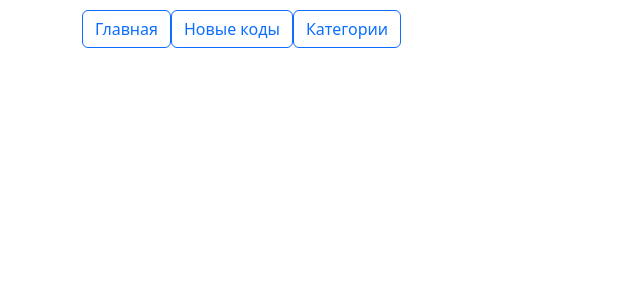
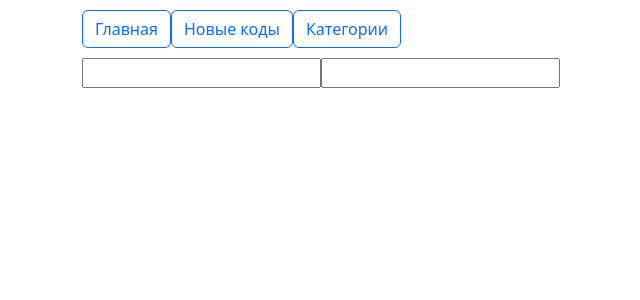
Before and after one commit to BaytoorJr/ens-tru-front-2.0, a React (Create React App) app: page /authorization in a window 1280 px wide. Shown: the top 300 px of the page, without its empty margins (0-640 px from the left). Built offline with nearby package versions, Linux system fonts and the light colour scheme.

Commit message:
feat: added form page

```diff
--- /dev/null
+++ b/src/pages/Authorization/index.js
@@ -0,0 +1,35 @@
+import React, { useState } from "react";
+import axios from "axios";
+
+const Authorization = () => {
+    // axios.post(url, {
+    //     //...data
+    //   }, {
+    //     headers: {
+    //       ...
+    //     }
+    //   })
+
+    // axios.get('http://10.224.49.81:30100/code', {
+    // headers: {
+    //     'Authorization': `token ca5c29290e45d36eda54cb8df54e26e99f69636b`
+    // }
+    // })
+    // .then((res) => {
+    // console.log(res.data)
+    // })
+    // .catch((error) => {
+    // console.error(error)
+    // })
+
+    return (
+        <div>
+            <form>
+                <input />
+                <input />
+            </form>
+        </div>
+    )
+}
+
+export default Authorization;
--- a/src/pages/index.js
+++ b/src/pages/index.js
@@ -4,6 +4,8 @@ import EditCodePage from "./EditCodePage";
 import NewCodePage from "./NewCodePage";
 import NewCodesPage from "./NewCodesPage";
 import Categories from "./Categories";
+import Authorization from "./Authorization";
+
 
 export {
   MainPage,
@@ -12,4 +14,5 @@ export {
   NewCodePage,
   NewCodesPage,
   Categories,
+  Authorization
 };
--- a/src/router/index.js
+++ b/src/router/index.js
@@ -7,6 +7,7 @@ import {
   NewCodePage,
   NewCodesPage,
   Categories,
+  Authorization
 } from "../pages";
 
 const MainRouter = () => {
@@ -15,6 +16,7 @@ const MainRouter = () => {
       <Layout>
         <Routes>
           <Route path="/" element={<MainPage />} />
+          <Route path="/authorization" element={<Authorization />} />
           <Route path="/code/:code" element={<SingleCodePage />} />
           <Route path="/edit/:code" element={<EditCodePage />} />
           <Route path="/viewNewCode/:code" element={<NewCodePage />} />
```
